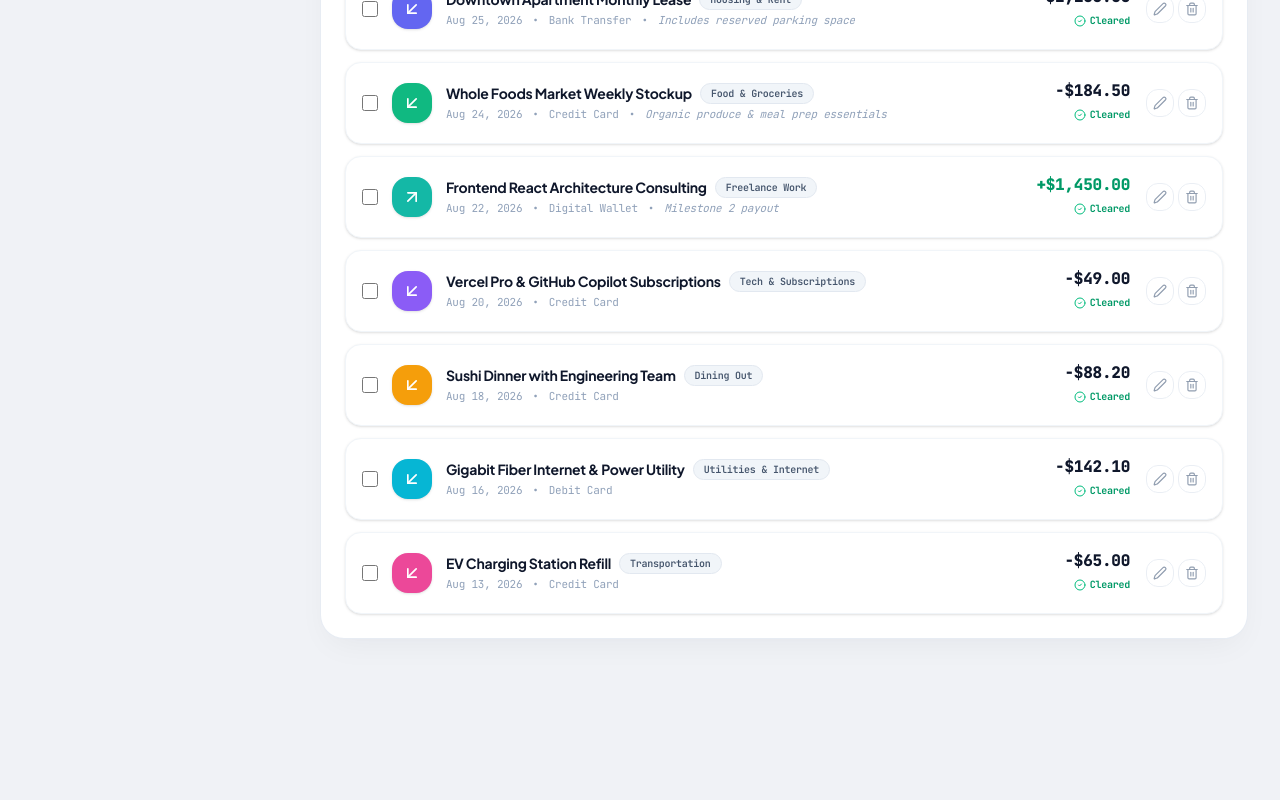
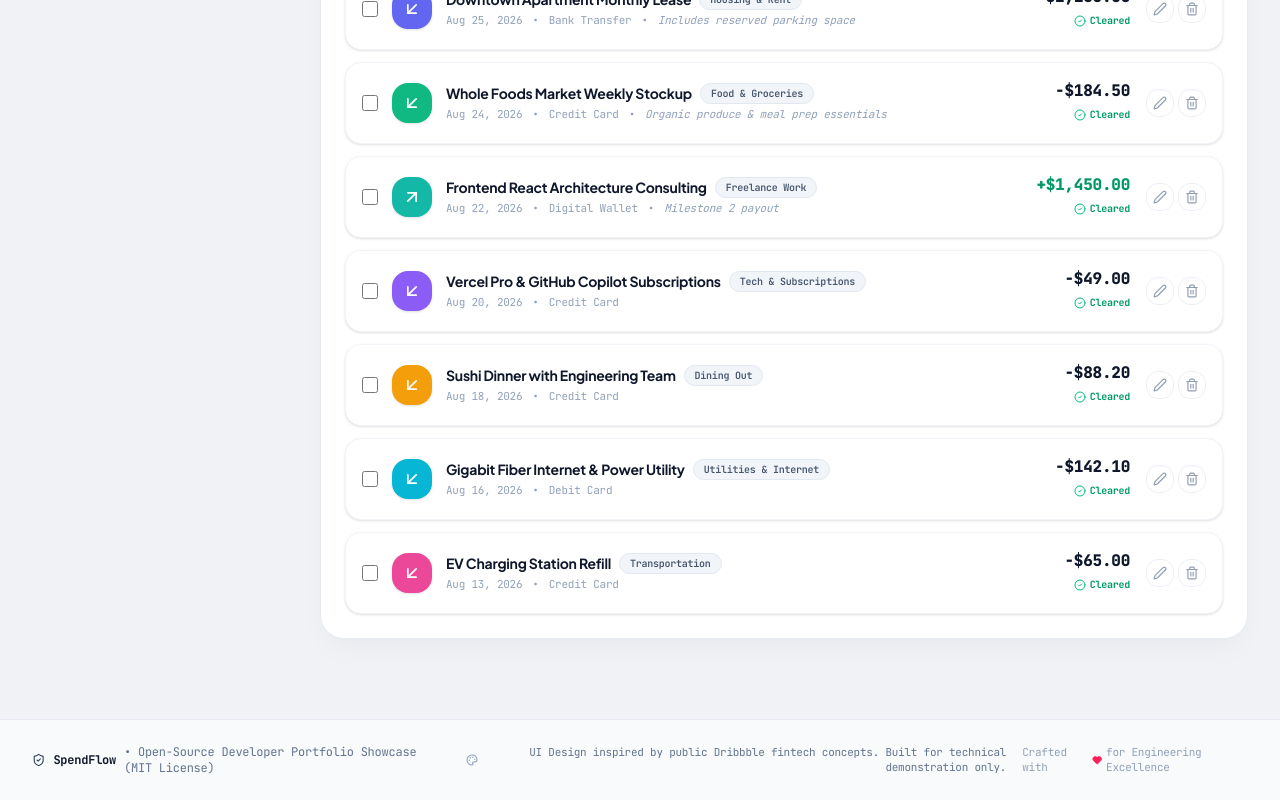
Before and after one commit to marcorv6/expense-tracker, a Next.js app: page / in a window 1280 px wide. Shown: the part 1701-2501 px from the top of the page. Before the commit the page ends 2372 px from the top, so only its background shows below. Built offline with nearby package versions, Linux system fonts and the light colour scheme; no server answers.

Commit message:
docs(legal): 🛡️ add design attribution footer & MIT open-source educational portfolio disclaimer

```diff
--- a/app/page.tsx
+++ b/app/page.tsx
@@ -10,6 +10,7 @@ import { TransactionList } from '@/components/TransactionList';
 import { TransactionModal } from '@/components/TransactionModal';
 import { CategoryModal } from '@/components/CategoryModal';
 import { AuthModal } from '@/components/AuthModal';
+import { Footer } from '@/components/Footer';
 import { useAuth } from '@/context/AuthContext';
 import { usePreferences } from '@/context/PreferencesContext';
 import { api } from '@/lib/api/client';
@@ -357,6 +358,8 @@ export default function DashboardPage() {
         </div>
       </main>
 
+      <Footer />
+
       {/* Modals */}
       <TransactionModal
         key={editingTransaction ? editingTransaction.id : txModalDefaultType}
--- /dev/null
+++ b/components/Footer.tsx
@@ -0,0 +1,33 @@
+'use client';
+
+import React from 'react';
+import { ShieldCheck, Palette, Heart } from 'lucide-react';
+
+export function Footer() {
+  return (
+    <footer className="w-full border-t border-slate-200/80 bg-white/60 backdrop-blur-md py-6 mt-12">
+      <div className="max-w-7xl mx-auto px-4 sm:px-6 lg:px-8 flex flex-col md:flex-row items-center justify-between gap-4 text-xs font-mono text-slate-500">
+        {/* Project Branding & License */}
+        <div className="flex items-center gap-2">
+          <ShieldCheck className="w-4 h-4 text-slate-700" />
+          <span className="font-bold text-slate-900">SpendFlow</span>
+          <span>• Open-Source Developer Portfolio Showcase (MIT License)</span>
+        </div>
+
+        {/* Design Attribution & Educational Disclaimer */}
+        <div className="flex items-center gap-2 text-center md:text-right text-[11px] text-slate-500">
+          <Palette className="w-3.5 h-3.5 text-slate-400" />
+          <span>
+            UI Design inspired by public Dribbble fintech concepts. Built for technical demonstration only.
+          </span>
+        </div>
+
+        <div className="flex items-center gap-1 text-[11px] text-slate-400">
+          <span>Crafted with</span>
+          <Heart className="w-3 h-3 text-rose-500 fill-rose-500 inline" />
+          <span>for Engineering Excellence</span>
+        </div>
+      </div>
+    </footer>
+  );
+}
```
Also changed, not shown: 1 other file (tests, documents, lock files or other folders).
